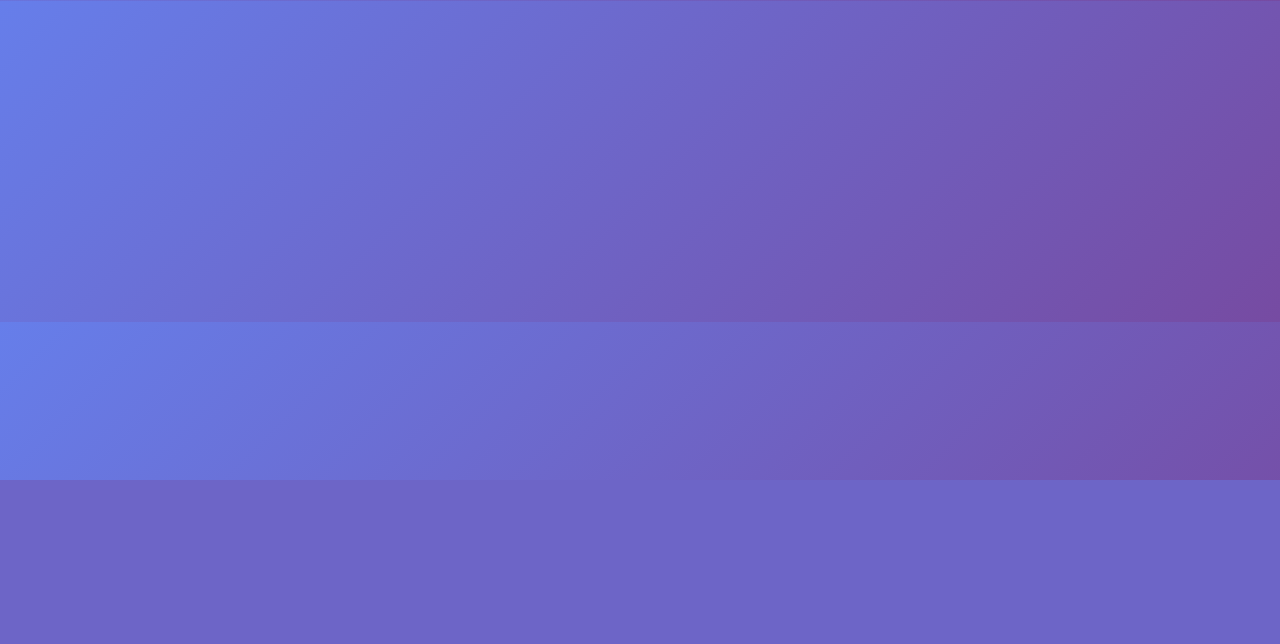
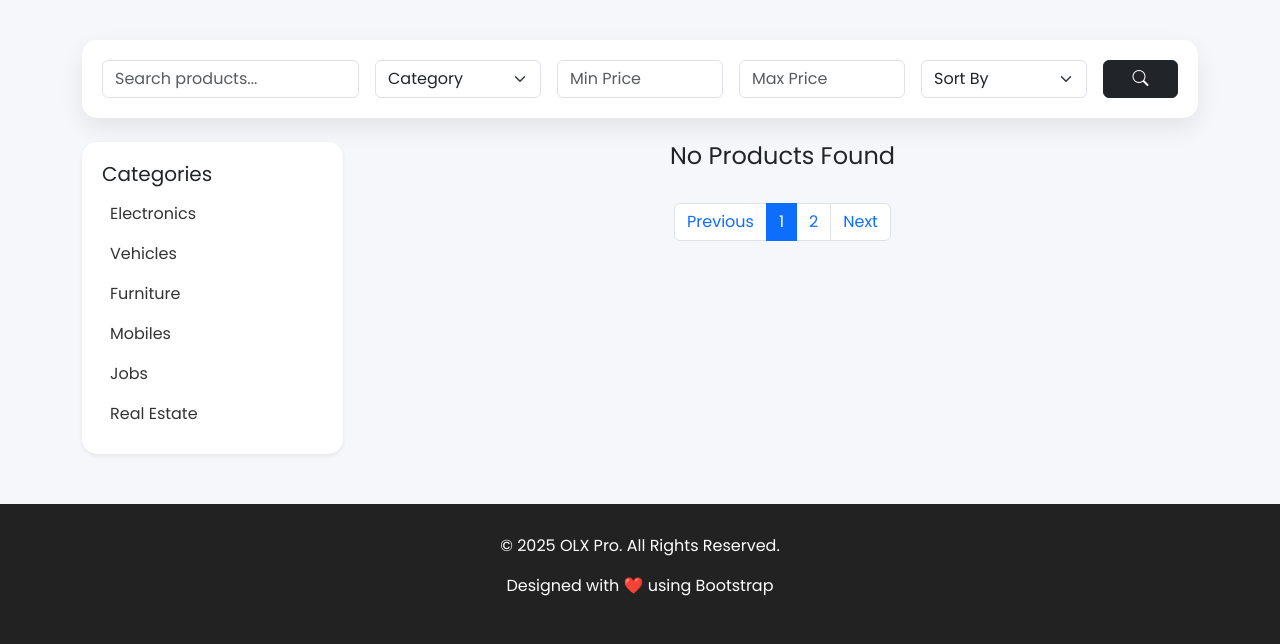
Before and after one commit to roushan-rajput/OLX, a Django app: page / in a window 1280 px wide. Shown: the part 320-964 px from the top of the page. Before the commit the page ends 800 px from the top, so only its background shows below. Run offline with Django 5.2, Linux system fonts and the light colour scheme.

Commit message:
Changing the some frontend Things

```diff
--- a/app/templates/landing.html
+++ b/app/templates/landing.html
@@ -1,25 +1,74 @@
 <!DOCTYPE html>
 <html>
 <head>
-    <title>OLX Dashboard</title>
+    <title>OLX Pro Dashboard</title>
 
     <!-- Bootstrap -->
     <link href="https://cdn.jsdelivr.net/npm/bootstrap@5.3.2/dist/css/bootstrap.min.css" rel="stylesheet">
+
+    <!-- Bootstrap Icons -->
+    <link href="https://cdn.jsdelivr.net/npm/bootstrap-icons/font/bootstrap-icons.css" rel="stylesheet">
 
     <!-- Google Font -->
     <link href="https://fonts.googleapis.com/css2?family=Poppins:wght@400;600&display=swap" rel="stylesheet">
 
     <style>
+
         body {
             font-family: 'Poppins', sans-serif;
+            background: #f5f7fa;
+        }
+
+        /* NAVBAR */
+        .navbar {
             background: linear-gradient(135deg, #667eea, #764ba2);
         }
 
-        .dashboard-title {
-            color: white;
+        .navbar-brand {
             font-weight: 600;
+            color: white !important;
         }
 
+        /* HERO */
+        .hero {
+            background: linear-gradient(rgba(0,0,0,0.6), rgba(0,0,0,0.6)),
+            url('https://images.unsplash.com/photo-1607082348824-0a96f2a4b9da');
+            background-size: cover;
+            background-position: center;
+            color: white;
+            padding: 80px 0;
+            text-align: center;
+        }
+
+        /* FILTER BOX */
+        .filter-box {
+            background: white;
+            padding: 20px;
+            border-radius: 15px;
+            box-shadow: 0 10px 25px rgba(0,0,0,0.08);
+        }
+
+        /* SIDEBAR */
+        .sidebar {
+            background: white;
+            padding: 20px;
+            border-radius: 15px;
+        }
+
+        .sidebar a {
+            text-decoration: none;
+            display: block;
+            padding: 8px;
+            color: #333;
+            border-radius: 8px;
+        }
+
+        .sidebar a:hover {
+            background: #667eea;
+            color: white;
+        }
+
+        /* PRODUCT CARD */
         .card {
             border: none;
             border-radius: 20px;
@@ -28,8 +77,8 @@
         }
 
         .card:hover {
-            transform: translateY(-10px) scale(1.03);
-            box-shadow: 0px 20px 40px rgba(0,0,0,0.3);
+            transform: translateY(-10px);
+            box-shadow: 0px 20px 40px rgba(0,0,0,0.15);
         }
 
         .card img {
@@ -37,16 +86,27 @@
             object-fit: cover;
         }
 
-        .filter-box {
-            background: white;
-            padding: 20px;
-            border-radius: 20px;
+        .price {
+            font-weight: bold;
+            color: #28a745;
+            font-size: 20px;
         }
 
-        .price {
-            font-size: 20px;
-            font-weight: bold;
-            color: #28a745;
+        .wishlist {
+            position: absolute;
+            top: 15px;
+            right: 15px;
+            background: white;
+            padding: 5px 10px;
+            border-radius: 50%;
+        }
+
+        /* FOOTER */
+        footer {
+            background: #222;
+            color: white;
+            padding: 30px 0;
+            margin-top: 50px;
         }
 
     </style>
@@ -54,41 +114,93 @@
 
 <body>
 
-<div class="container py-5">
+<!-- NAVBAR -->
+<nav class="navbar navbar-expand-lg">
+    <div class="container">
+        <a class="navbar-brand" href="#">OLX Pro</a>
+        <button class="btn btn-light">Post Ad</button>
+    </div>
+</nav>
 
-    <h2 class="text-center dashboard-title mb-4">OLX Dashboard</h2>
+<!-- HERO -->
+<section class="hero">
+    <div class="container">
+        <h1>Buy & Sell Anything Near You</h1>
+        <p>Best marketplace platform for electronics, vehicles, furniture & more.</p>
+    </div>
+</section>
 
-    <!-- FILTER -->
-    <div class="filter-box mb-5 shadow">
+<div class="container my-5">
+
+    <!-- FILTER SECTION -->
+    <div class="filter-box mb-4">
         <form method="GET" class="row g-3">
 
-            <div class="col-md-5">
+            <div class="col-md-3">
                 <input type="text" name="search" class="form-control" placeholder="Search products...">
             </div>
 
-            <div class="col-md-4">
+            <div class="col-md-2">
                 <select name="category" class="form-select">
-                    <option value="All">All Category</option>
-                    <option value="Electronics">Electronics</option>
-                    <option value="Furniture">Furniture</option>
-                    <option value="Vehicles">Vehicles</option>
+                    <option value="">Category</option>
+                    <option>Electronics</option>
+                    <option>Furniture</option>
+                    <option>Vehicles</option>
                 </select>
             </div>
 
-            <div class="col-md-3">
-                <button class="btn btn-dark w-100">Search</button>
+            <div class="col-md-2">
+                <input type="number" name="min_price" class="form-control" placeholder="Min Price">
+            </div>
+
+            <div class="col-md-2">
+                <input type="number" name="max_price" class="form-control" placeholder="Max Price">
+            </div>
+
+            <div class="col-md-2">
+                <select name="sort" class="form-select">
+                    <option value="">Sort By</option>
+                    <option value="low">Price Low to High</option>
+                    <option value="high">Price High to Low</option>
+                </select>
+            </div>
+
+            <div class="col-md-1">
+                <button class="btn btn-dark w-100">
+                    <i class="bi bi-search"></i>
+                </button>
             </div>
 
         </form>
     </div>
 
+    <div class="row">
+
+        <!-- SIDEBAR -->
+        <div class="col-md-3">
+            <div class="sidebar shadow-sm">
+                <h5>Categories</h5>
+                <a href="#">Electronics</a>
+                <a href="#">Vehicles</a>
+                <a href="#">Furniture</a>
+                <a href="#">Mobiles</a>
+                <a href="#">Jobs</a>
+                <a href="#">Real Estate</a>
+            </div>
+        </div>
+
         <!-- PRODUCTS -->
+        <div class="col-md-9">
             <div class="row">
 
                 {% for product in products %}
                 <div class="col-md-4 mb-4">
 
-            <div class="card shadow-lg">
+                    <div class="card shadow-sm position-relative">
+
+                        <div class="wishlist">
+                            <i class="bi bi-heart"></i>
+                        </div>
 
                         {% if product.image %}
                         <img src="{{ product.image.url }}">
@@ -98,8 +210,13 @@
 
                         <div class="card-body">
 
-                    <h5 class="fw-bold">{{ product.title }}</h5>
-                    <p class="text-muted">{{ product.category }}</p>
+                            <h6 class="fw-bold">{{ product.title }}</h6>
+                            <p class="text-muted small">{{ product.category }}</p>
+
+                            <!-- Rating -->
+                            <div class="mb-2 text-warning">
+                                ★★★★☆
+                            </div>
 
                             <div class="d-flex justify-content-between align-items-center">
                                 <span class="price">₹ {{ product.price }}</span>
@@ -116,14 +233,36 @@
 
                 </div>
                 {% empty %}
-        <div class="col-12 text-center text-white">
+                <div class="col-12 text-center">
                     <h4>No Products Found</h4>
                 </div>
                 {% endfor %}
 
             </div>
 
+            <!-- PAGINATION -->
+            <nav>
+                <ul class="pagination justify-content-center mt-4">
+                    <li class="page-item"><a class="page-link" href="#">Previous</a></li>
+                    <li class="page-item active"><a class="page-link" href="#">1</a></li>
+                    <li class="page-item"><a class="page-link" href="#">2</a></li>
+                    <li class="page-item"><a class="page-link" href="#">Next</a></li>
+                </ul>
+            </nav>
+
         </div>
+
+    </div>
+
+</div>
+
+<!-- FOOTER -->
+<footer>
+    <div class="container text-center">
+        <p>© 2025 OLX Pro. All Rights Reserved.</p>
+        <p>Designed with ❤️ using Bootstrap</p>
+    </div>
+</footer>
 
 </body>
 </html>
```
Lines whose indentation alone changed are shown as unchanged.
